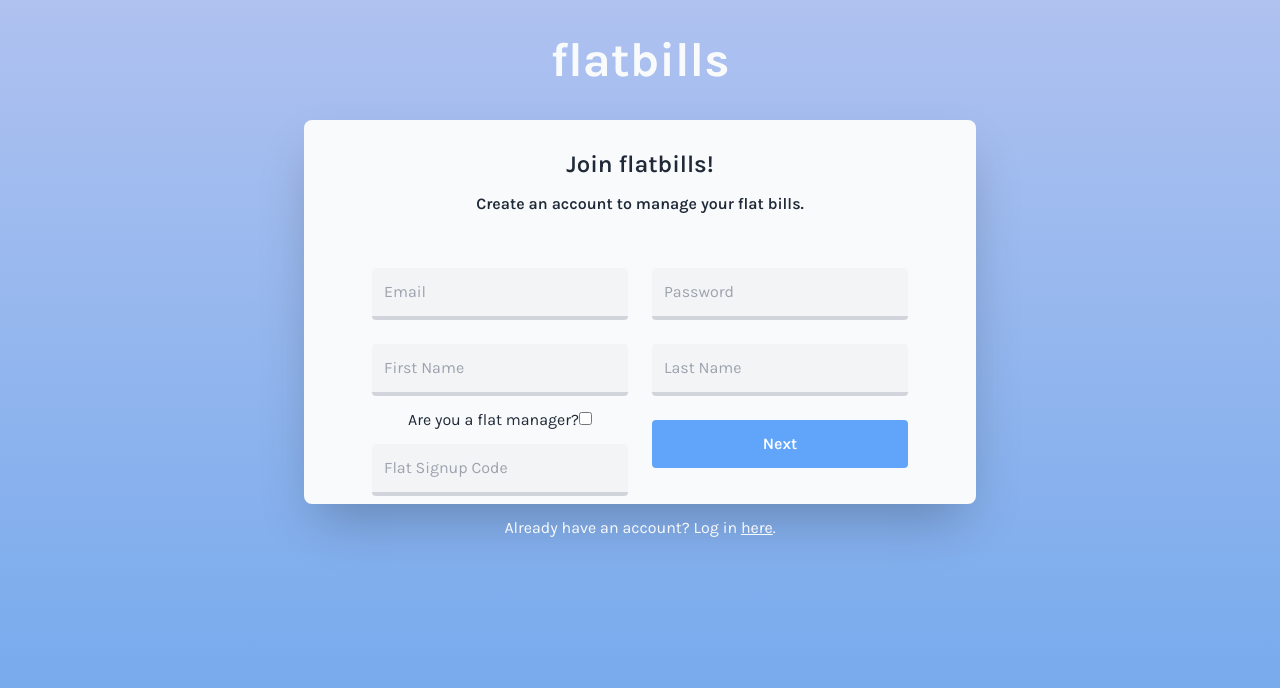
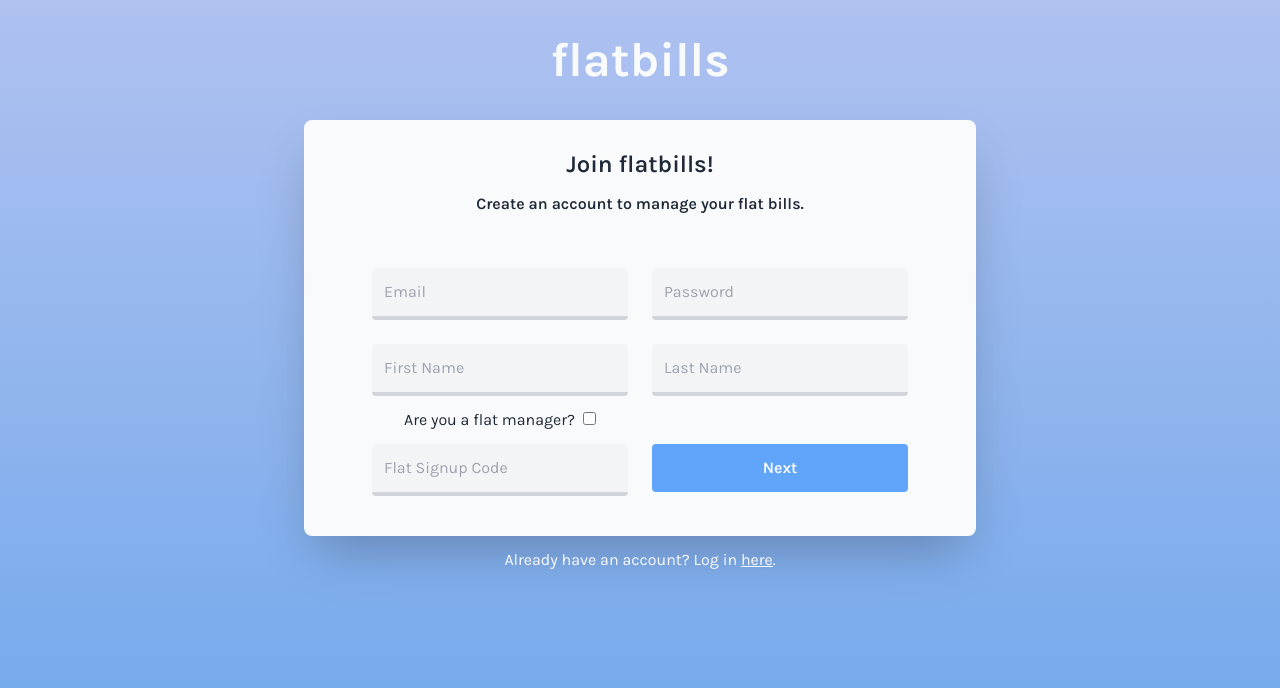
Before and after one commit to ethan-fraser/cosc349-assignment1, a React (Create React App) app in the folder webserver/: page /register in a window 1280 px wide. Shown: the top 688 px of the page. Built offline with nearby package versions, Linux system fonts and the light colour scheme; no server answers.

Commit message:
Adjust styling for checkbox and input

```diff
--- a/webserver/src/pages/Register.js
+++ b/webserver/src/pages/Register.js
@@ -152,7 +152,7 @@ class Register extends React.Component {
         return (
             <div className="grid place-items-center">
                 <h1 className="text-5xl text-gray-50 font-black text-center py-9">flatbills</h1>
-                <div className="w-max h-96 mx-auto bg-gray-50 rounded-lg shadow-2xl">
+                <div className="w-max h-auto mx-auto bg-gray-50 rounded-lg shadow-2xl">
                     <div>
                         <h3 className="text-2xl text-gray-800 font-semibold text-center pt-7 pb-3">Join flatbills!</h3>
                         <h5 className="text-base text-gray-800 font-semibold text-center pb-4">Create an account to manage your flat bills.</h5><br />
@@ -177,6 +177,7 @@ class Register extends React.Component {
                                     <input type="checkbox"
                                         checked={isFlatManager}
                                         onChange={this.onChange}
+                                        className="ml-2"
                                     ></input>
                                 </label>
                                 {inputFlat}
@@ -194,6 +195,7 @@ class Register extends React.Component {
                                     value={this.state.lastName ? this.state.lastName : ''}
                                     onChange={ (val) => this.setInputValue('lastName', val) }
                                 />
+                                <div className="mt-6"></div>
                                 <SubmitButton
                                     text='Next'
                                     disabled={this.state.buttonDisabled}
```
